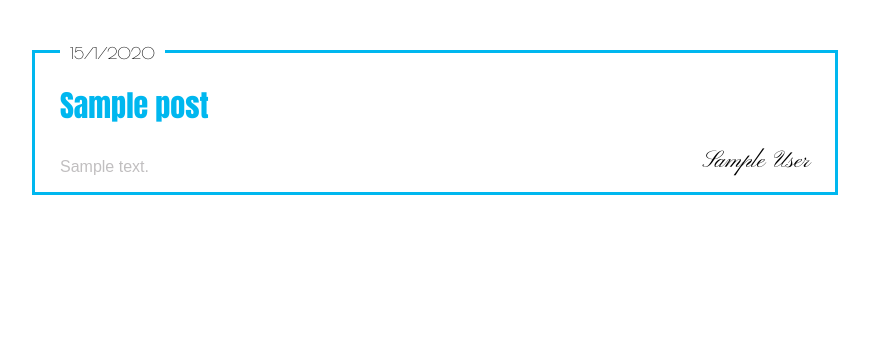
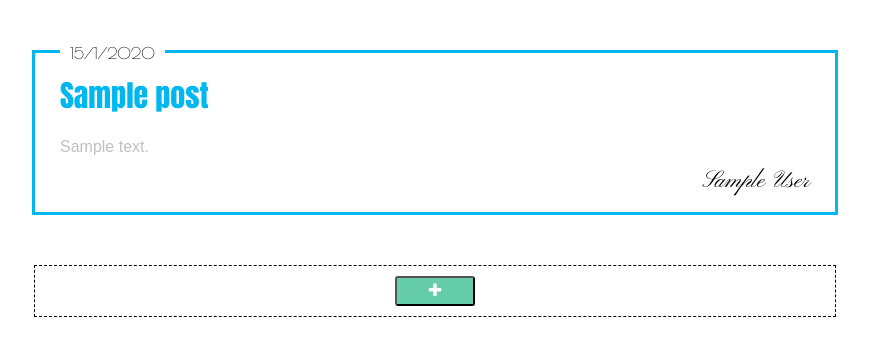
Before and after one commit to micah66/billboard, a Django app: template posts/templates/billboard/posts.html in a window 1280 px wide. Shown: the top 356 px of the page, without its empty margins (205-1074 px from the left). Run offline with Django 3.2, Linux system fonts and the light colour scheme; the template is opened without the code that fills it: most values are stand-ins (such as "Sample title", 1, 10 or a date in 2020).

Commit message:
add a button to add posts

```diff
--- a/posts/static/css/posts.css
+++ b/posts/static/css/posts.css
@@ -28,12 +28,14 @@
   font-size: 30px;
   font-family: 'Anton', sans-serif;
   color: #00b7ef;
+  margin: 20px 0;
 }
 
 .post-body {
   font-family: 'Arial';
   font-size: 16px;
   color: #c1bfc0;
+  padding-bottom: 40px;
 }
 
 .post-author {
@@ -44,3 +46,19 @@
   bottom: 0;
   right: 0;
 }
+
+#add-posts {
+  max-width: 800px;
+  border: 1px dashed black;
+  margin: auto;
+}
+
+#newPostBtn {
+  margin: 10px calc(50% - 40px);
+  font-size: 16px;
+  background-color: #66CDAA;
+  color: white;
+  border-radius: 3px;
+  height: 30px;
+  width: 80px;
+}
--- a/posts/templates/billboard/posts.html
+++ b/posts/templates/billboard/posts.html
@@ -4,6 +4,7 @@
   <head>
     <meta charset="utf-8">
     <title>Billboard</title>
+    <link rel="stylesheet" href="https://maxcdn.bootstrapcdn.com/font-awesome/4.7.0/css/font-awesome.min.css">
     <link href="https://fonts.googleapis.com/css?family=Anton|Pinyon+Script|Poiret+One" rel="stylesheet">
     <link rel="stylesheet" href="{% static 'css/posts.css' %}">
   </head>
@@ -20,5 +21,8 @@
       </div>
       {% endfor %}
     </div>
+    <div id="add-posts">
+      <button id="newPostBtn" type="button" name="button"><i class="fa fa-plus"></i></button>
+    </div>
   </body>
 </html>
```
Also changed, not shown: db.sqlite3.
